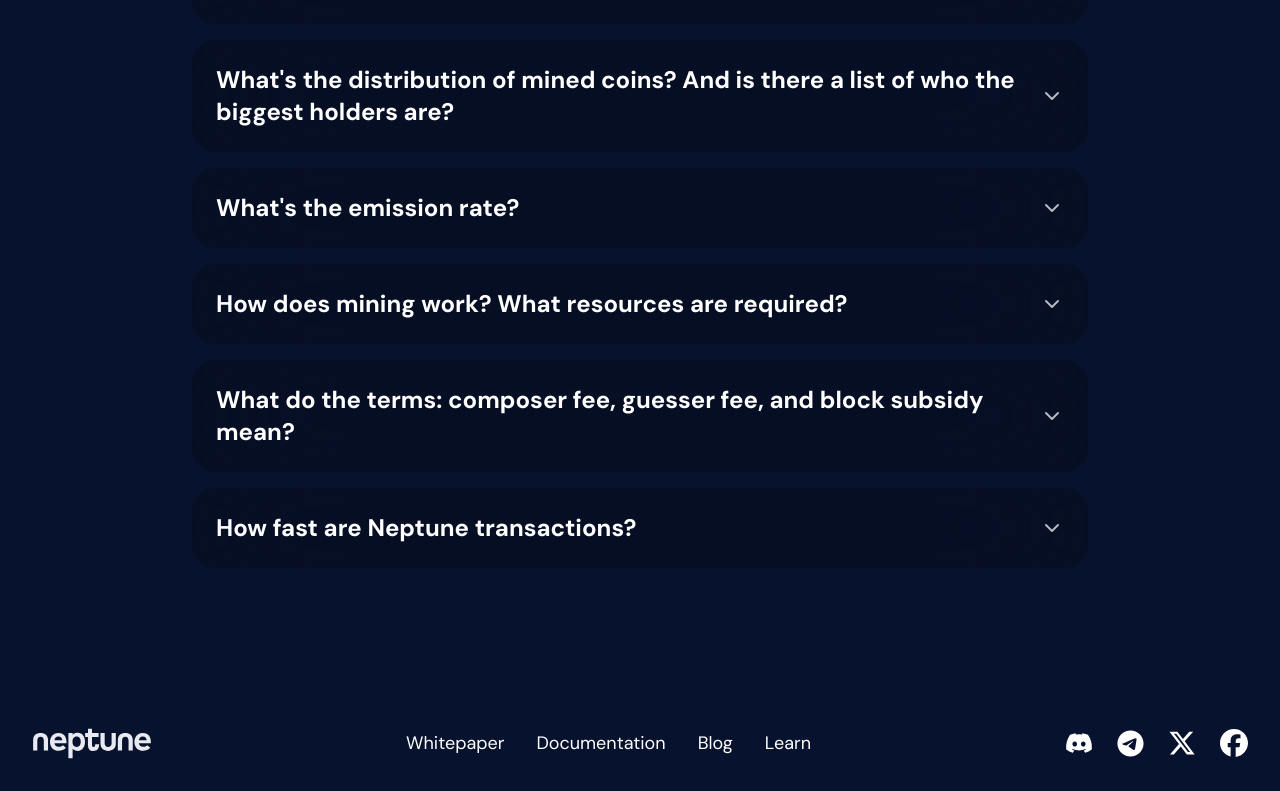
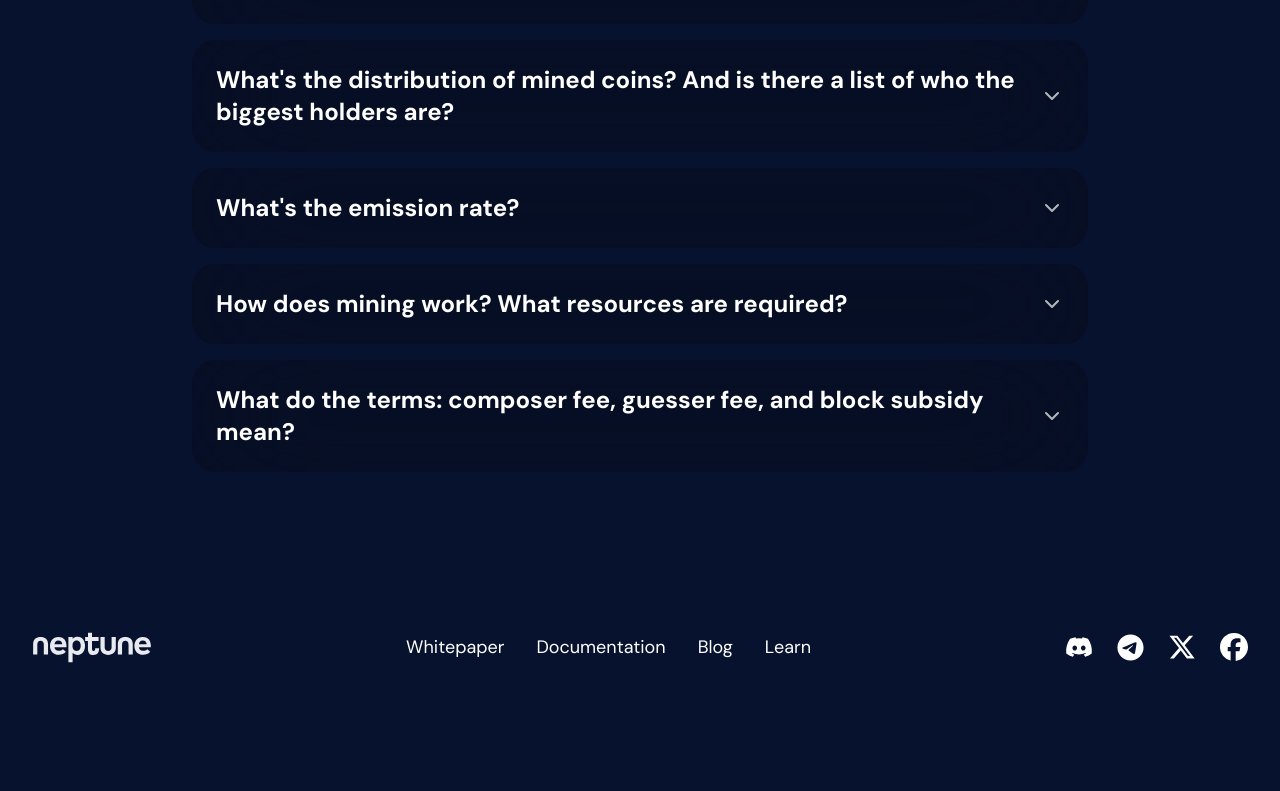
Before and after one commit to imalfect/neptune-website, a Next.js app: page / in a window 1280 px wide. Shown: the part 6476-7267 px from the top of the page. After the commit the page ends 7171 px from the top, so only its background shows below. Built offline with nearby package versions, Linux system fonts and the light colour scheme.

Commit message:
remove last faq question

```diff
--- a/src/sections/FAQ.tsx
+++ b/src/sections/FAQ.tsx
@@ -95,11 +95,6 @@
 							</div>
 						}
 					/>
-					<FAQItem
-						value="transaction-speed"
-						question="How fast are Neptune transactions?"
-						answer="Neptune balances privacy with performance. While zero-knowledge proofs require computational overhead, we've optimized the Triton VM to process transactions efficiently. Block times are consistent, and transactions are confirmed within minutes."
-					/>
 				</FAQAccordion>
 			</div>
 		</section>
```
